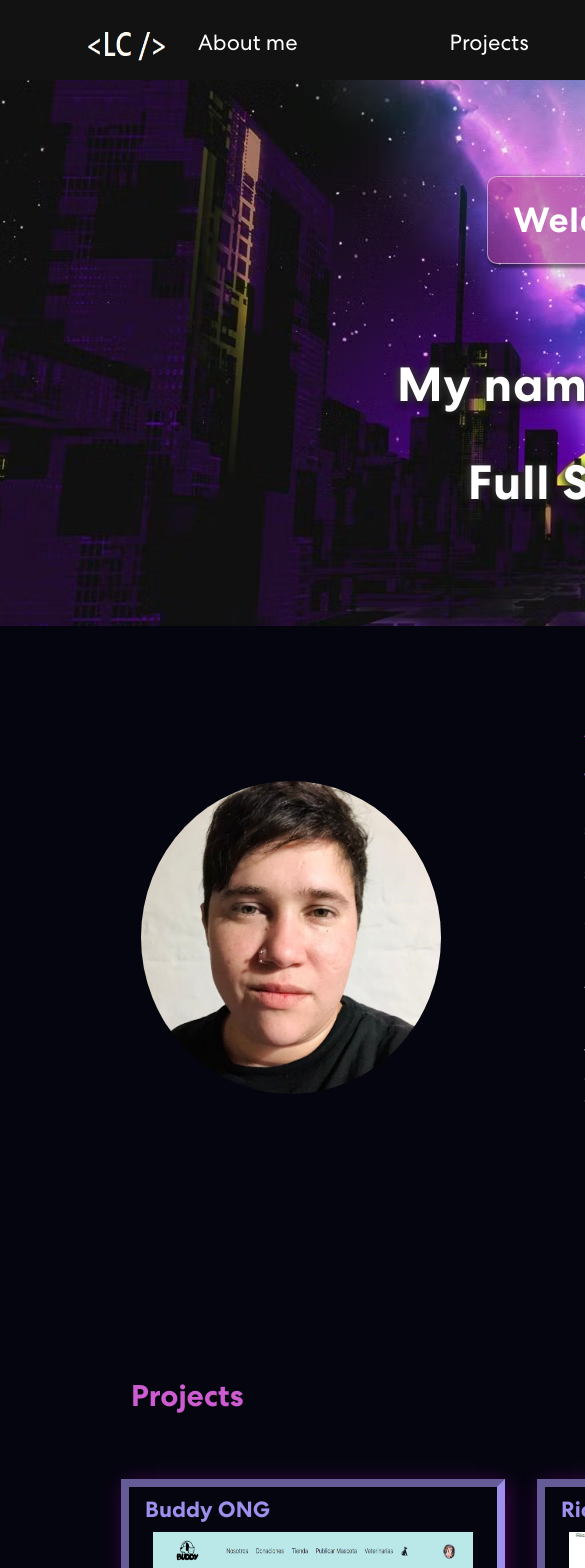
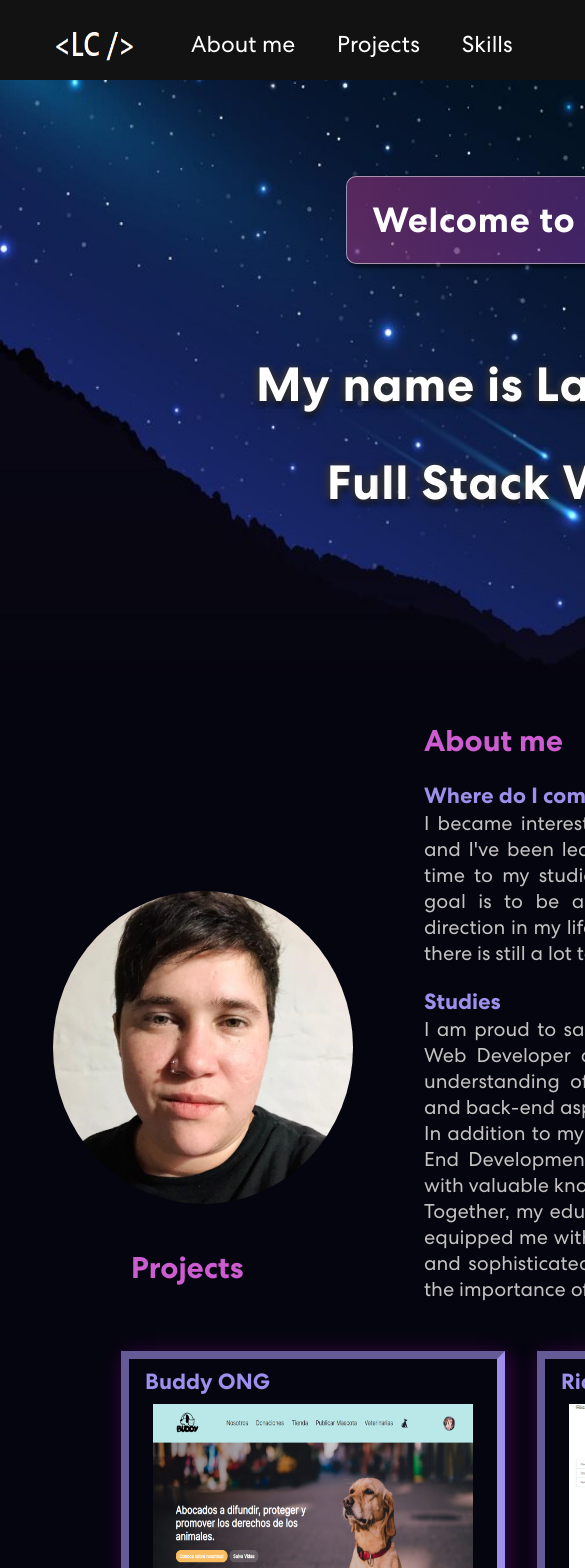
Before and after one commit to lauracolof/portfolio-laura-colo, a React (Create React App) app: page / in a window 390 px wide. Shown: the top 1568 px of the page, 585 px wide, since content can reach past the window. Built offline with nearby package versions, Linux system fonts and the light colour scheme.

Commit message:
refactoring styles

```diff
--- a/src/components/AboutMe/aboutme.css
+++ b/src/components/AboutMe/aboutme.css
@@ -52,6 +52,32 @@
   position: relative;
   bottom: 14.8rem;
   left: 1rem;
+}
 
+@media (max-width: 576px) {
+  .about-me {
+    margin: -10rem 49rem 2rem 28rem;
+  }
 
+  .aboutme-bx {
+    position: relative;
+    bottom: 16.8rem;
+    left: 6rem;
+  }
+
+  .profile {
+    border-radius: 60%;
+    position: relative ;
+    right: 52.3rem;
+    top: 30.5rem;
+  }
+
+  .aboutme-bx p {
+    font-size: 20px;
+    color: rgb(197, 194, 194);
+    text-align: justify;
+    position: relative;
+    left: -7.5rem;
+    width: 40rem;
+  }
 }
--- a/src/components/BackToTop/BackToTop.jsx
+++ b/src/components/BackToTop/BackToTop.jsx
@@ -33,7 +33,8 @@ function BackToTop () {
           fontSize: '50px',
           color: '#cd5cd1',
           borderColor: '#cd5cd1',
-          borderRadius: '10px'
+          borderRadius: '10px',
+          cursor: 'pointer'
 
         }}
         >
--- a/src/components/Banner/Banner.jsx
+++ b/src/components/Banner/Banner.jsx
@@ -4,7 +4,7 @@ import Row from 'react-bootstrap/Row';
 import Col from 'react-bootstrap/Col';
 import Typewriter from 'typewriter-effect';
 import astronaut from '../../assets/img/astronaut.svg';
-import night from '../../assets/img/night.avif'
+import night from '../../assets/img/night.avif';
 
 export const Banner = () => {
   return (
--- a/src/components/Banner/banner.css
+++ b/src/components/Banner/banner.css
@@ -1,10 +1,12 @@
 .banner {
-  background-image: url('../../assets/img/night.avif');
-  height: 690px;
-  width: 89%;
+  background-image: url('../../assets/img/bg-night.jpg');
+  width: 90rem;
+  height: 37rem;
   position: relative;
-  top: 5rem;
-  /* padding: 130px; */
+  /* top: 5rem; */
+  background-size: cover;
+  background-repeat: round;
+  //padding: 130px;
 
 }
 
@@ -57,3 +59,11 @@
 .type-text {
   margin-top: 50px;
 }
+
+@media (max-width: 576px) {
+  .banner {
+    width: 52%;
+    height: 47rem;
+  }
+
+}
--- a/src/components/Home/Home.jsx
+++ b/src/components/Home/Home.jsx
@@ -3,6 +3,7 @@ import { NavBar } from '../NavBar/NavBar.jsx';
 import { Banner } from '../Banner/Banner.jsx';
 import Projects from '../Projects/Projects.jsx';
 import { Skills } from '../Skills/Skills.jsx';
+// import ProjectCards from '../Cards/Cards.jsx'
 
 export function Home() {
   return (
--- a/src/components/NavBar/navbar.css
+++ b/src/components/NavBar/navbar.css
@@ -6,7 +6,7 @@
   height: 75px;
 }
 nav.navbar {
-  position: absolute; /*always visible*/
+  position: relative; /*always visible*/
   width: 100%;
   height: 6rem;
 
@@ -18,10 +18,11 @@ nav.navbar  .nav-link.navbar-link {
   color: #fff !important;
   display: flex;
   position: relative;
-  margin-left: 4rem;
-  padding: 44px;
-  font-size: 22px;
-  animation: zoomIn; /* referring directly to the animation's @keyframe declaration */
+  left: 7rem;
+  top: 1.5rem;
+  padding: 21px;
+  font-size: 23px;
+  animation: zoomIn;
   animation-duration: 1s; /* don't forget to set a duration! */
 }
 
@@ -124,3 +125,51 @@ nav.navbar .navbar-toggler[aria-expanded="true"] .navbar-toggler-icon::before{
   background-color: #fff;
   height: 2px;
 }
+
+@media (max-width: 576px) {
+  .logoimg {
+    position: relative;
+    left: 8rem;
+    top: 1.5rem;
+    width: 90px;
+    height: 75px;
+  }
+  nav.navbar {
+
+      right: 5rem;
+      position: relative;
+      width: 54%;
+      /* left: -5rem; */
+      height: 80px;
+  }
+  .span.navbar-text {
+    display: flex;
+    position: relative;
+    left: 95rem;
+    bottom: 2.1rem;
+    width: 13rem;
+  }
+  .me-auto {
+    width: 139rem;
+    height: 6rem;
+    display: flex;
+    position: relative;
+    margin: 0px;
+    padding: 0;
+    top: -1rem;
+    flex-direction: row;
+    flex-wrap: wrap;
+  }
+
+  nav.navbar  .nav-link.navbar-link {
+
+      color: #fff !important;
+      display: flex;
+      position: relative;
+      left: 10rem;
+      top: 1.5rem;
+      padding: 21px;
+      font-size: 23px;
+  }
+
+}
--- a/src/components/Projects/projects.css
+++ b/src/components/Projects/projects.css
@@ -8,6 +8,7 @@
   right: 27.3rem;
   font-size: 30px;
   color: #cd5cd1;
+  bottom: 8rem;
 }
 .each-proj {
   border: 8px inset #9d8feb;
@@ -22,6 +23,7 @@
   margin: 1rem;
   position: relative;
   left: 105px;
+  bottom: 8rem;
 
 }
 .card-project  {
--- a/src/components/Skills/skills.css
+++ b/src/components/Skills/skills.css
@@ -1,6 +1,6 @@
 .big-container {
   position: absolute;
-  top: 127rem;
+  top: 119rem;
 }
 
 .title_skills {
```
Also changed, not shown: src/components/Cards/Cards.jsx (added, +59 -0 lines), src/components/Cards/ProjectCards.css (added, +31 -0 lines), src/assets/img/portada portfolio.png (added).
